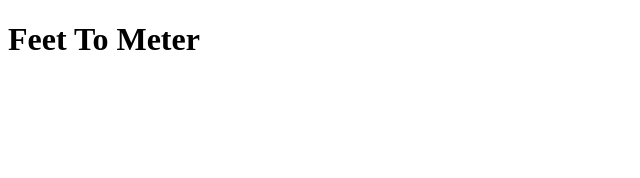
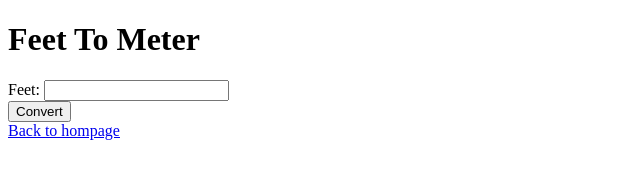
Before and after one commit to Starbreadlover/Starbreadlover.github.io, a plain HTML site: page Convert htmls/fttometer.html in a window 1280 px wide. Shown: the whole page, without its empty margins (0-640 px from the left). Drawn offline with Linux system fonts and the light colour scheme.

Commit message:
Added function to feet to meters

```diff
--- a/Convert htmls/fttometer.html
+++ b/Convert htmls/fttometer.html
@@ -1,5 +1,4 @@
 <!DOCTYPE html>
-
 <head>
     <title>Feet To Meters</title>
 </head>
@@ -7,6 +6,15 @@
 <body>
     <h1>Feet To Meter</h1>
 
+    <label for="Feet">Feet: </label>
+    <input id = "Feet" type="number">
+    <span id = "display"></span>
+    <br>
+    <button onclick="convert()">Convert</button>
     <br>
 
+    <a href="/index.html">Back to hompage</a>
+
 </body>
+
+<script src="/Scripts/ftom.js"> </script>
--- /dev/null
+++ b/Scripts/ftom.js
@@ -0,0 +1,6 @@
+function convert () {
+    let feet = document.getElementById("Feet").value*1;
+    let meters = feet / 3.28084;
+    document.getElementById("display").innerHTML = feet + " to Meters is = " + meters.toFixed(2) +"m";
+
+}
```
Also changed, not shown: 1 other file.
